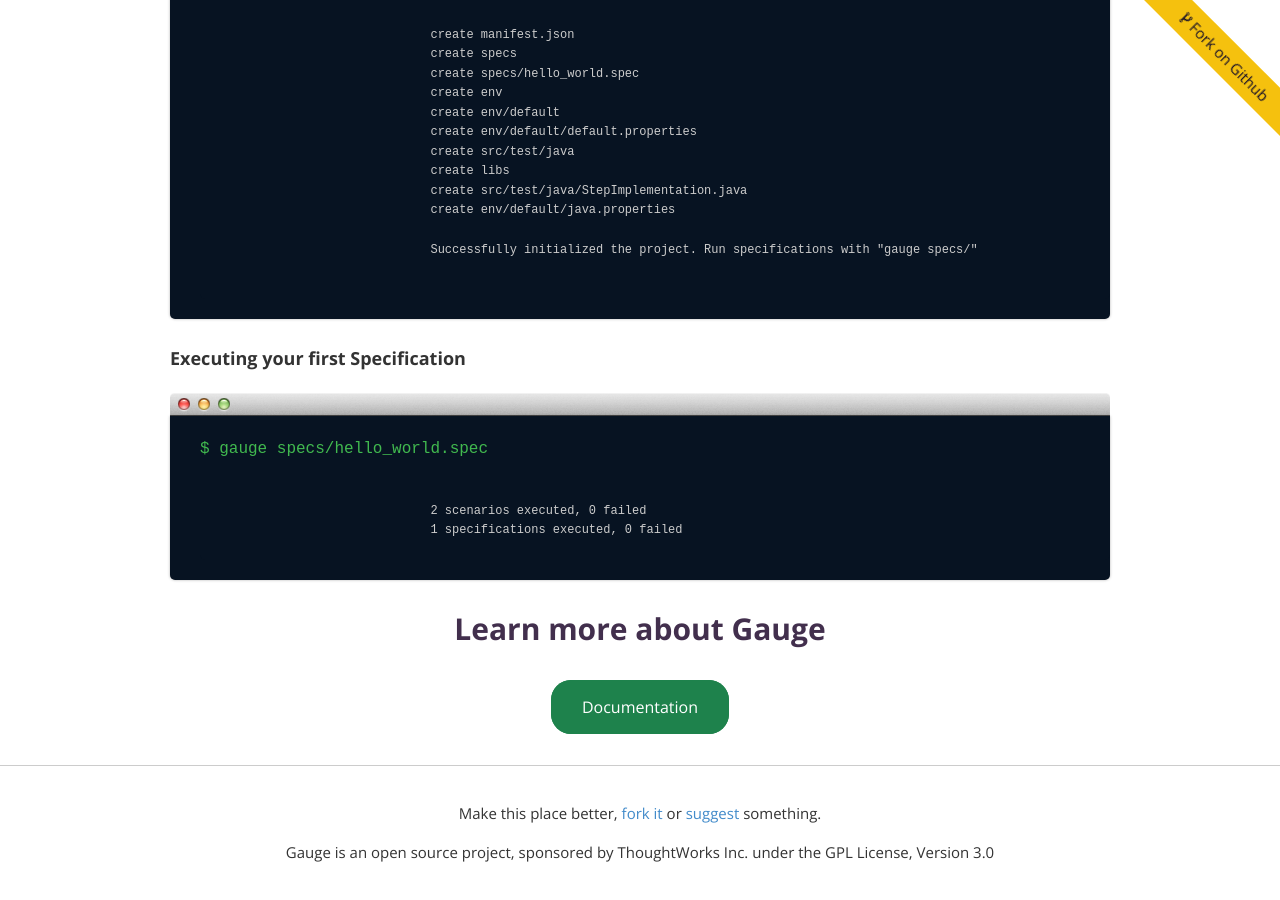
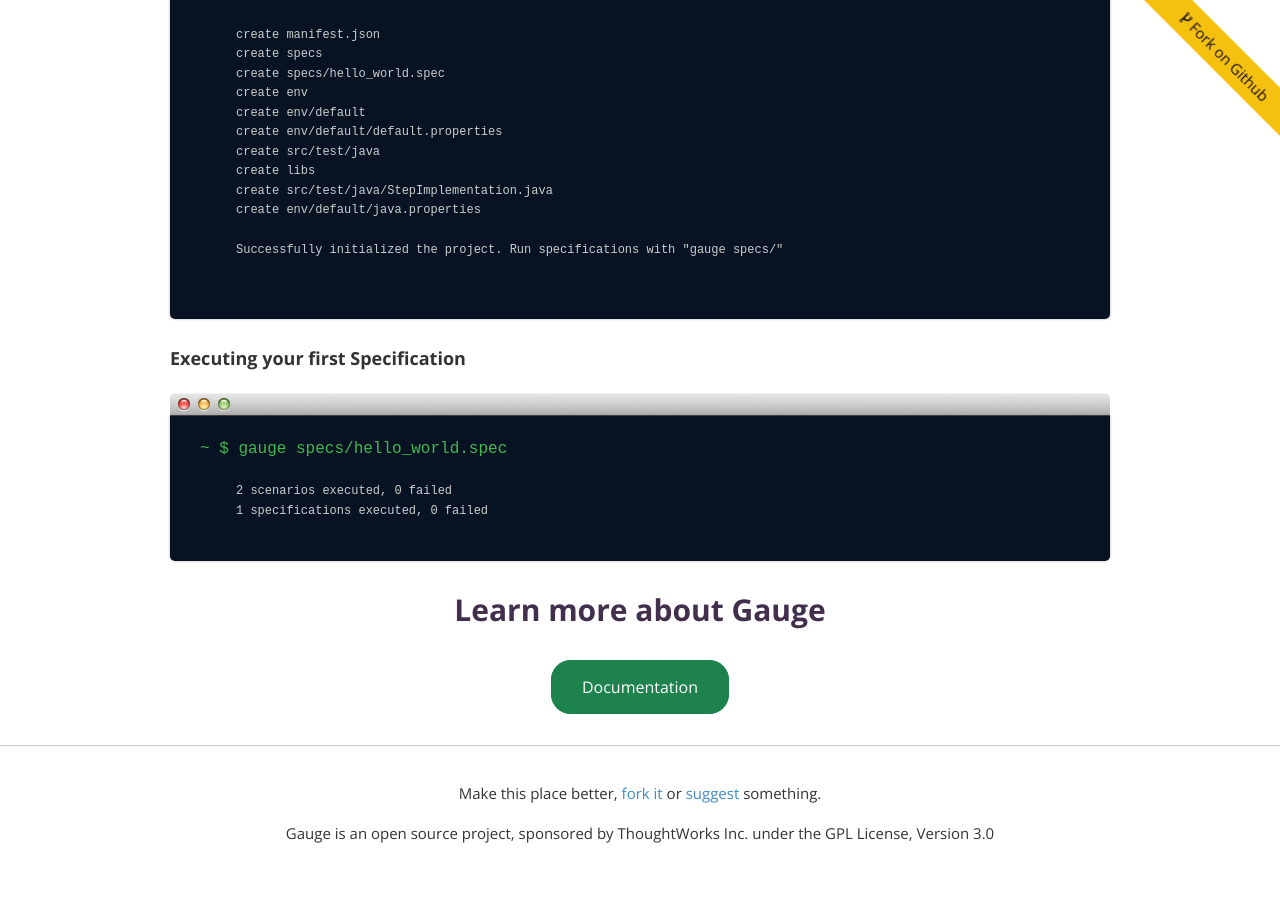
Before and after one commit to getgauge/getgauge.github.io, a Jekyll site: the page built from index.html, in a window 1280 px wide and 900 px high, scrolled down 1262 px. Built offline with Jekyll 4.4.1, drawn with Linux system fonts in a browser that asks for light colours; Markdown is read by kramdown in place of the engine named in the settings.

Commit message:
Fixing code indentation

```diff
--- a/index.html
+++ b/index.html
@@ -126,8 +126,7 @@ title: Gauge
                     </div>
                     <div id="browser-container">
                         <div class="browser-code">
-                            <pre><code><span class='command'>$ gauge specs/hello_world.spec</span>
-
+                            <pre><code><span class='command'>~ $ gauge specs/hello_world.spec</span>
      2 scenarios executed, 0 failed
      1 specifications executed, 0 failed
                             </code></pre>
```
Lines whose indentation alone changed are shown as unchanged.
